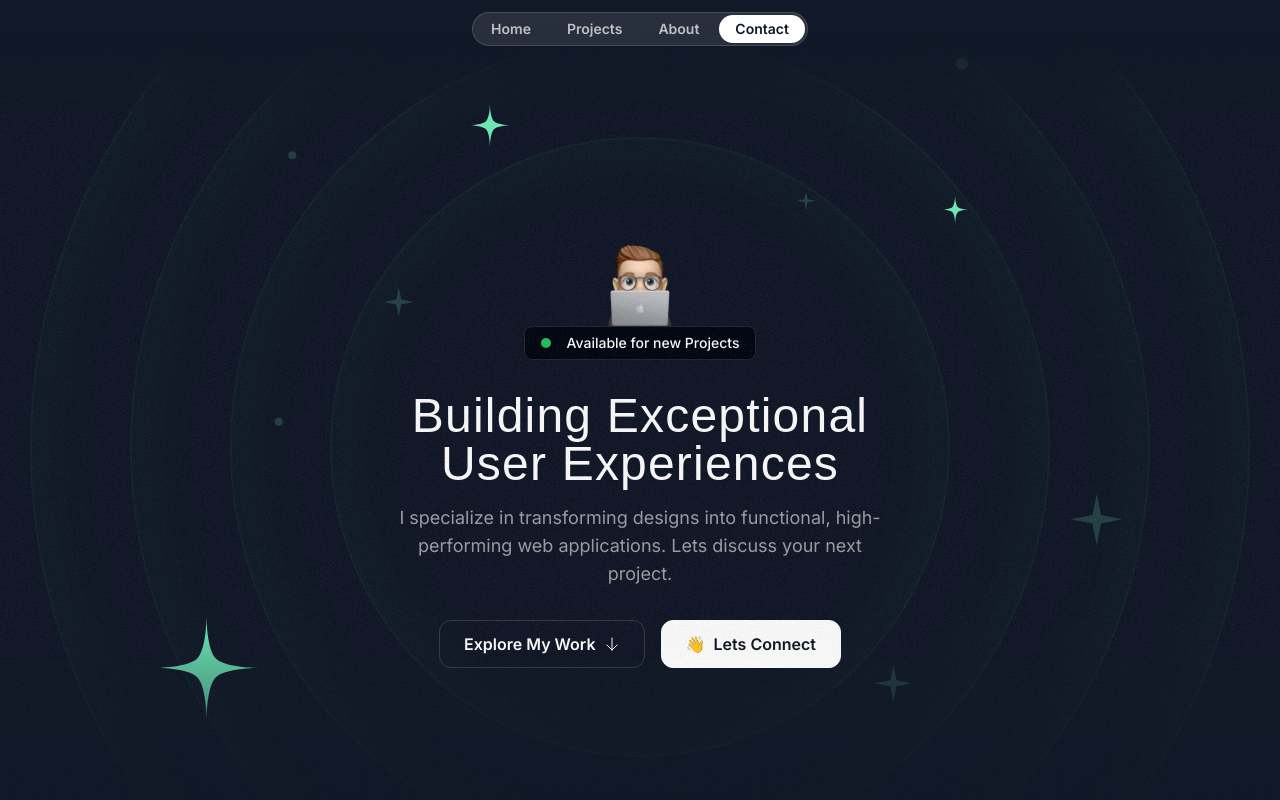
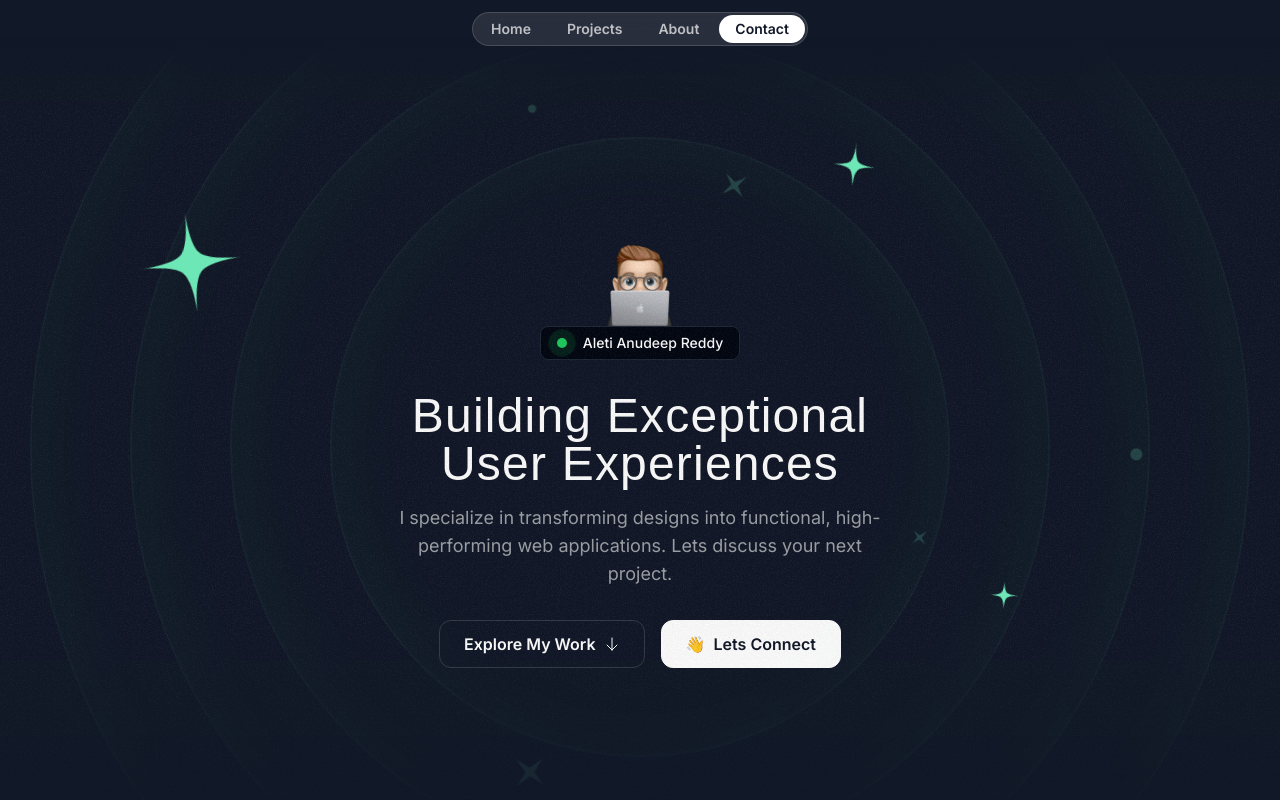
Before and after one commit to AletiAnudeepReddy/Portfolio, a Next.js app: page / in a window 1280 px wide. Shown: the top 800 px of the page. Built offline with nearby package versions, Linux system fonts and the light colour scheme; a web font is replaced by a local one.

Commit message:
hero section animations

```diff
--- a/src/components/HeroOrbit.tsx
+++ b/src/components/HeroOrbit.tsx
@@ -1,17 +1,41 @@
 import { PropsWithChildren } from "react";
+import { twMerge } from "tailwind-merge";
 export const HeroOrbit = ({
   children,
   size,
   rotation,
-}: PropsWithChildren<{ size: number; rotation: number }>) => {
+  shouldOrbit = false,
+  orbitDuration,
+  shouldSpin = false,
+  spinDuration,
+}: PropsWithChildren<{
+  size: number;
+  rotation: number;
+  orbitDuration?: string;
+  shouldOrbit?: boolean;
+  shouldSpin?: boolean;
+  spinDuration?: string;
+}>) => {
   return (
     <div className="absolute left-1/2 top-1/2 -translate-x-1/2 -translate-y-1/2">
+      <div
+        className={twMerge(shouldOrbit === true && "animate-spin")}
+        style={{
+          animationDuration: orbitDuration,
+        }}
+      >
         <div
           className="flex items-start justify-start"
           style={{
             transform: `rotate(${rotation}deg)`,
             height: `${size}px`,
             width: `${size}px`,
+          }}
+        >
+          <div
+            className={twMerge(shouldSpin === true && "animate-spin")}
+            style={{
+              animationDuration: spinDuration,
             }}
           >
             <div
@@ -24,5 +48,7 @@
             </div>
           </div>
         </div>
+      </div>
+    </div>
   );
 };
--- a/src/sections/Hero.tsx
+++ b/src/sections/Hero.tsx
@@ -20,34 +20,83 @@
         <div className="hero-ring size-[720px] md:size-[820px]"></div>
         <div className="hero-ring size-[1020px]"></div>
         <div className="hero-ring size-[1220px]"></div>
-        <HeroOrbit size={800} rotation={-72}>
+        <HeroOrbit
+          size={800}
+          rotation={-72}
+          shouldOrbit
+          orbitDuration="48s"
+          shouldSpin
+          spinDuration="6s"
+        >
           <StarIcon className="size-28 text-emerald-300" />
         </HeroOrbit>
-        <HeroOrbit size={550} rotation={20}>
+        <HeroOrbit
+          size={550}
+          rotation={20}
+          shouldOrbit
+          orbitDuration="38s"
+          shouldSpin
+          spinDuration="6s"
+        >
           <StarIcon className="size-12 text-emerald-300" />
         </HeroOrbit>
-        <HeroOrbit size={590} rotation={98}>
+        <HeroOrbit
+          size={590}
+          rotation={98}
+          shouldOrbit
+          orbitDuration="40s"
+          shouldSpin
+          spinDuration="6s"
+        >
           <StarIcon className="size-8 text-emerald-300" />
         </HeroOrbit>
-        <HeroOrbit size={430} rotation={-14}>
+        <HeroOrbit
+          size={430}
+          rotation={-14}
+          shouldOrbit
+          orbitDuration="30s"
+          shouldSpin
+          spinDuration="3s"
+        >
           <SparkleIcon className="size-8 text-emerald-300/20" />
         </HeroOrbit>
-        <HeroOrbit size={440} rotation={79}>
+        <HeroOrbit
+          size={440}
+          rotation={79}
+          shouldOrbit
+          orbitDuration="32s"
+          shouldSpin
+          spinDuration="3s"
+        >
           <SparkleIcon className="size-5 text-emerald-300/20" />
         </HeroOrbit>
-        <HeroOrbit size={530} rotation={178}>
+        <HeroOrbit
+          size={530}
+          rotation={178}
+          shouldOrbit
+          orbitDuration="36s"
+          shouldSpin
+          spinDuration="3s"
+        >
           <SparkleIcon className="size-10 text-emerald-300/20" />
         </HeroOrbit>
-        <HeroOrbit size={710} rotation={144}>
+        <HeroOrbit
+          size={710}
+          rotation={144}
+          shouldOrbit
+          orbitDuration="44s"
+          shouldSpin
+          spinDuration="3s"
+        >
           <SparkleIcon className="size-14 text-emerald-300/20" />
         </HeroOrbit>
-        <HeroOrbit size={720} rotation={85}>
+        <HeroOrbit size={720} rotation={85} shouldOrbit orbitDuration="46s">
           <div className="size-3 rounded-full bg-emerald-300/20"></div>
         </HeroOrbit>
-        <HeroOrbit size={520} rotation={-41}>
+        <HeroOrbit size={520} rotation={-41} shouldOrbit orbitDuration="34s">
           <div className="size-2 rounded-full bg-emerald-300/20"></div>
         </HeroOrbit>
-        <HeroOrbit size={650} rotation={-5}>
+        <HeroOrbit size={650} rotation={-5} shouldOrbit orbitDuration="42s">
           <div className="size-2 rounded-full bg-emerald-300/20"></div>
         </HeroOrbit>
       </div>
@@ -55,10 +104,10 @@
         <div className="flex flex-col items-center">
           <Image className="size-[100px]" src={memojiImage} alt="Person" />
           <div className="bg-gray-950 border border-gray-800 px-4 py-1.5 inline-flex rounded-lg items-center gap-4">
-            <div className="bg-green-500 size-2.5 rounded-full"></div>
-            <div className="text-sm font-medium">
-              Available for new Projects
+            <div className="bg-green-500 size-2.5 rounded-full relative">
+              <div className="absolute inset-0 bg-green-500 rounded-full animate-ping-large"></div>
             </div>
+            <div className="text-sm font-medium">Aleti Anudeep Reddy</div>
           </div>
         </div>
         <div className="max-w-lg mx-auto">
--- a/tailwind.config.ts
+++ b/tailwind.config.ts
@@ -21,12 +21,24 @@
       },
     },
     extend: {
-      fontFamily:{
-        sans:'var(--font-sans)',
-        serif:'var(--font-serif)',
-      }
+      fontFamily: {
+        sans: "var(--font-sans)",
+        serif: "var(--font-serif)",
+      },
+      animation: {
+        "ping-large": "ping-large 1s ease-in-out infinite",
+      },
+      keyframes: {
+        "ping-large": {
+          "75%, 100%": {
+            transform: "scale(3)",
+            opacity: "0",
+          },
+        },
+      },
     },
   },
   plugins: [],
 };
+
 export default config;
```
Lines whose indentation alone changed are shown as unchanged.
